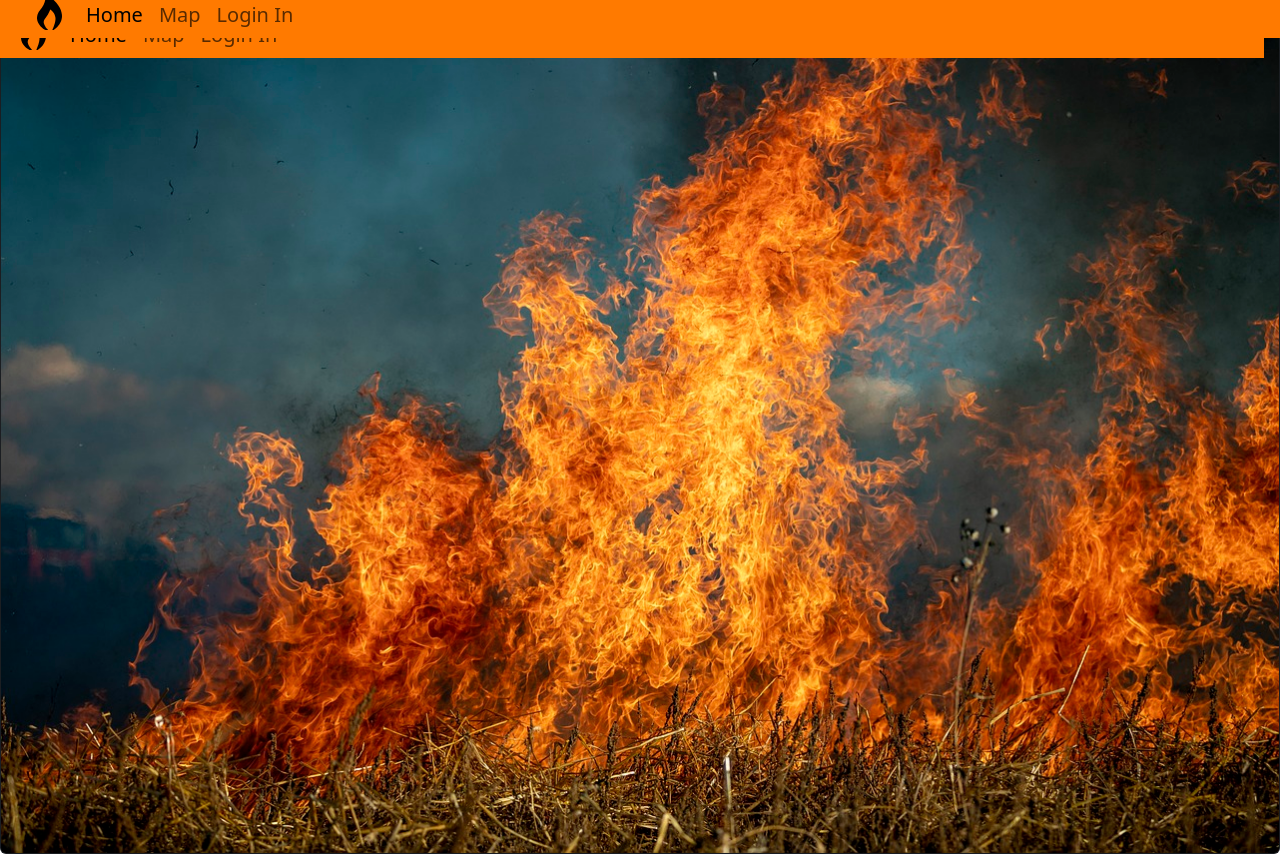
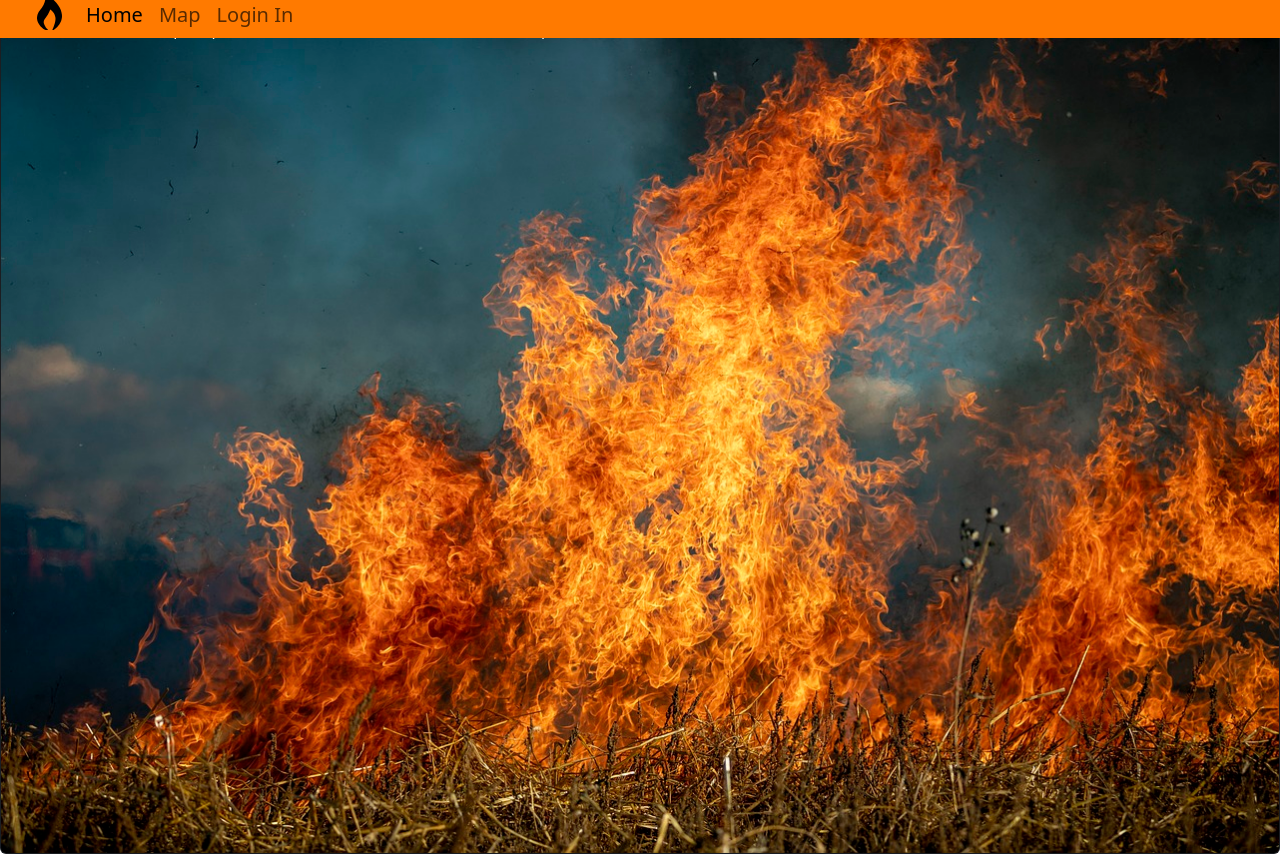
Before and after one commit to abmmm19888/Incendios-mundiales-frontend, a Vue app: page / in a window 1280 px wide. Shown: the top 856 px of the page. Built offline with nearby package versions, Linux system fonts and the light colour scheme; what @fawmi/vue-google-maps would draw is missing.

Commit message:
added changes in cards

```diff
--- a/src/App.vue
+++ b/src/App.vue
@@ -1,14 +1,12 @@
 <script setup>
-import { RouterLink, RouterView } from "vue-router";
-import Navbar from '@/components/Navbar.vue';
+import {RouterView } from "vue-router";
+
 
 
 </script>
 
 <template>
 
-
-<navbar />
   <RouterView />
 </template>
 
--- a/src/components/cards.vue
+++ b/src/components/cards.vue
@@ -20,4 +20,6 @@
         </div>
     </div>
 </template>
-<styles lang="scss"></styles>
+<styles lang="scss">
+
+</styles>
--- a/src/main.js
+++ b/src/main.js
@@ -2,7 +2,6 @@
 
 import { createApp } from "vue";
 import { createPinia } from "pinia";
-
 import App from "./App.vue";
 import router from "./router";
 import VueGoogleMaps from "@fawmi/vue-google-maps";
```
Also changed, not shown: src/views/HomeView.vue (+4 -5 lines).
